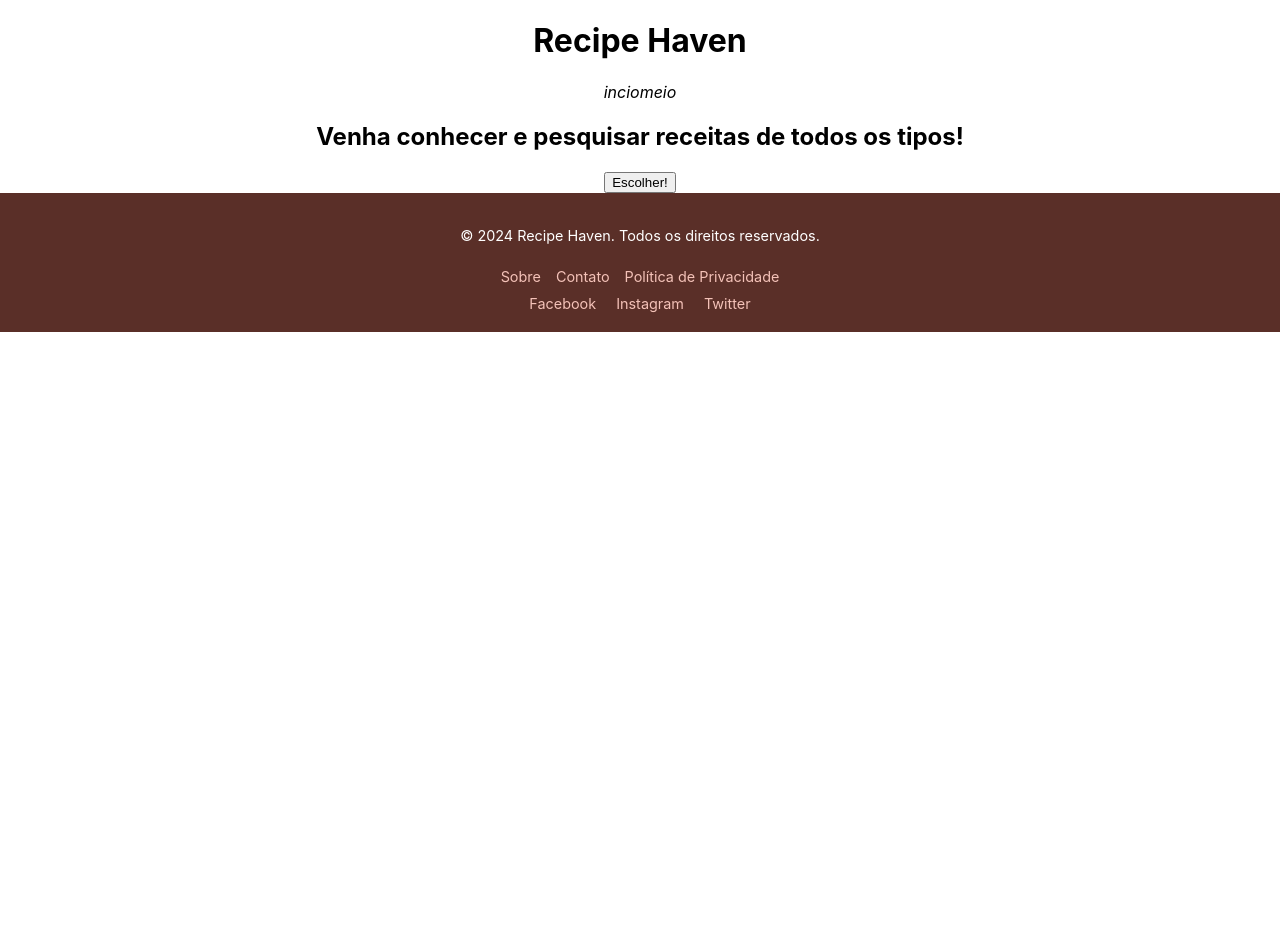
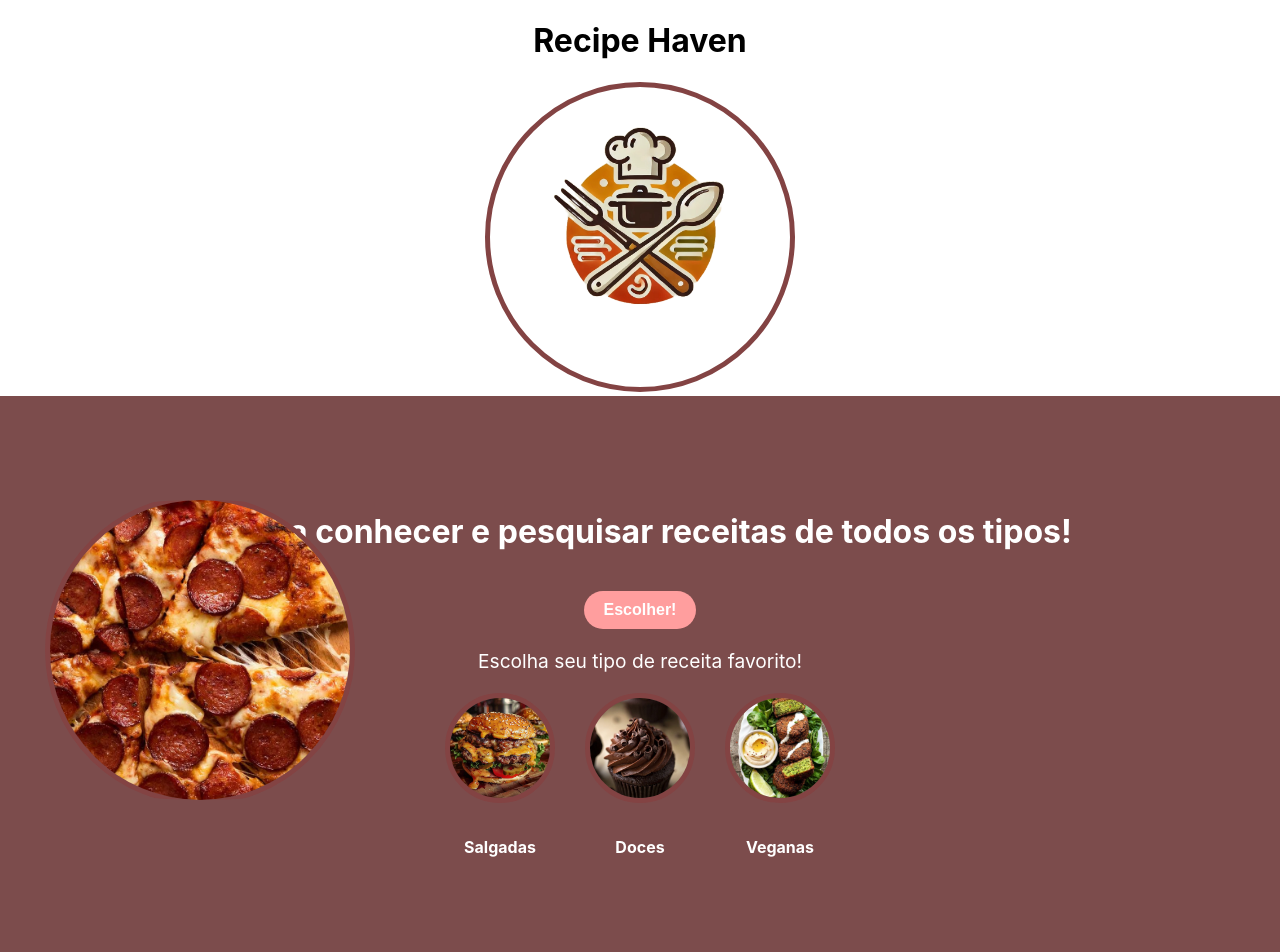
Before and after one commit to MatheusMari/PROJETO---React.js, a React (Create React App) app in the folder receita-react/: page / in a window 1280 px wide. Shown: the top 952 px of the page. Before the commit the page ends 800 px from the top, so only its background shows below. Built offline with nearby package versions, Linux system fonts and the light colour scheme.

Commit message:
criado os arquivos de cabeça para header e conteudo para contend, e seus respectivos arquivos css

```diff
--- a/receita-react/src/Cabeca.css
+++ b/receita-react/src/Cabeca.css
@@ -1,32 +1,37 @@
 
-Cabeca {
-    background-color: #b1625a; /* Fundo do cabeçalho */
-    width: 100%;
-    padding: 15px 30px;
+.Cabeca {
+    background-color: #090000;
+    color: #6b3232;
+    width: 30%;
+    padding: 3px 3px;
     display: flex;
     align-items: center;
     justify-content: space-between;
 }
 
-Cabeca h1 {
+.Cabeca-left {
+    display: flex;
+    align-items: center;
+    gap: 10px;
+}
+
+.logo {
+    width: 20px; /* Reduz o tamanho do logo */
+    height: auto;
+}
+.Cabeca h1 {
     font-size: 1.2rem;
     font-weight: bold;
-    text-align: left;
+    margin: 0px;
 }
 
-Cabeca img {
-    width: 40px;
-    height: auto;
-    margin-right: 10px;
+.menu-icons {
+    display: flex;
+    gap: 20px;
 }
 
-Cabeca .menu-icons {
-    display: flex;
-    gap: 15px;
-}
-
-Cabeca .menu-icons i {
-    font-size: 1.2rem;
+.menu-icons i {
+    font-size: 1.5rem;
     color: #181818;
     cursor: pointer;
 }
--- a/receita-react/src/Cabeca.js
+++ b/receita-react/src/Cabeca.js
@@ -1,17 +1,12 @@
 import React from 'react';
-
-
+import logos from './logo.png'
 function Cabeca() {
     return (
         <header className="Cabeca">
             <div className="Cabeca-left">
+                <h1>Recipe Haven</h1> <img src={logos} alt="Pizza" className="circle-image" />
+            </div>
 
-                <h1>Recipe Haven</h1>
-            </div>
-            <div className="menu-icons">
-                <i className="fas fa-cog">incio</i>
-                <i className="fas fa-bars">meio</i>
-            </div>
         </header>
     );
 }
--- a/receita-react/src/Conteudo.css
+++ b/receita-react/src/Conteudo.css
@@ -1,25 +1,96 @@
+
+/* Estilo principal do conteúdo */
 .Contend-content {
+    display: flex;
+    align-items: center;
+    justify-content: center;
+    background-color: #7c4c4c;
+    color: #fff;
+    padding: 90px;
+    gap: 40px;
+}
+
+/* Imagem circular à esquerda */
+.left-image {
+    flex: 1;
+    display: flex;
+    justify-content: center;
+    align-items: center;
+    position: absolute; /* Posiciona a imagem */
+    bottom: 0; /* Alinha ao fundo da tela */
+    left: 0; /* Alinha ao lado esquerdo da tela */
+    width: 400px; /* Tamanho médio da imagem */
+    height: 300px; /* Mantém a imagem proporcional */
+    clip-path: ellipse(80% 50% at 50% 50%); /* Corta a imagem em forma de meia-lua */
+    border-radius: 50%; /* Torna a imagem redonda */
+     /* Garante que o conteúdo da imagem não ultrapasse a área cortada */
+}
+
+.circle-image {
+    width: 300px;
+    height: 300px;
+    object-fit: cover;
+    border-radius: 50%;
+    border: 5px solid #834343;
+}
+
+/* Conteúdo central à direita */
+.right-content {
+    flex: 2;
     text-align: center;
 }
 
-  .Contend-logo {
-    height: 40vmin;
-    pointer-events: none;
+.right-content h2 {
+    font-size: 2rem;
+    font-weight: bold;
+    margin-bottom: 20px;
 }
 
-  @media (prefers-reduced-motion: no-preference) {
-    .Contend-logo {
-      animation: App-logo-spin infinite 20s linear;
-    }
+.button-choose {
+    margin-top: 20px;
+    padding: 10px 20px;
+    background-color: #ff9e9e;
+    border: none;
+    border-radius: 20px;
+    color: #ffffff;
+    font-size: 1rem;
+    font-weight: bold;
+    cursor: pointer;
+    transition: background-color 0.3s;
 }
 
-  .Contend-header {
-    background-color: #6E3D33;
-    min-height: 100vh;
+.button-choose:hover {
+    background-color: #ffb5b5;
+}
+
+/* Estilo do texto e tipos de receita */
+.right-content p {
+    margin-top: 20px;
+    font-size: 1.2rem;
+}
+
+.recipe-types {
     display: flex;
-    flex-direction: column;
-    align-items: center;
     justify-content: center;
-    font-size: calc(10px + 2vmin);
-    color: rgb(142, 80, 80);
+    gap: 30px;
+    margin-top: 20px;
 }
+
+/* Estilo de cada item de receita */
+.recipe-item {
+    text-align: center;
+}
+
+.recipe-image {
+    width: 100px;
+    height: 100px;
+    object-fit: cover;
+    border-radius: 50%;
+    margin-bottom: 10px;
+    border: 5px solid #834343;
+}
+
+.recipe-item p {
+    font-size: 1rem;
+    font-weight: bold;
+}
--- a/receita-react/src/Conteudo.js
+++ b/receita-react/src/Conteudo.js
@@ -1,14 +1,42 @@
-import logo from './logo.svg';
+import React from 'react';
 import './Conteudo.css';
+import pizza from './Pizza.jpg'; // Substitua pelo caminho da imagem de pizza
+import salgadas from './salgada.jpg';
+import doces from './doce.jpg';
+import veganas from './vegana.jpg';
 
 function Conteudo() {
   return (
     <div className="Contend-content">
+      {/* Imagem circular à esquerda */}
+      <div className="left-image">
+        <img src={pizza} alt="Pizza" className="circle-image" />
+      </div>
+
+      {/* Conteúdo central */}
+      <div className="right-content">
         <h2>Venha conhecer e pesquisar receitas de todos os tipos!</h2>
         <button className="button-choose">Escolher!</button>
+        <p>Escolha seu tipo de receita favorito!</p>
+
+        {/* Tipos de receita */}
+        <div className="recipe-types">
+          <div className="recipe-item">
+            <img src={salgadas} alt="Salgadas" className="recipe-image" />
+            <p>Salgadas</p>
+          </div>
+          <div className="recipe-item">
+            <img src={doces} alt="Doces" className="recipe-image" />
+            <p>Doces</p>
+          </div>
+          <div className="recipe-item">
+            <img src={veganas} alt="Veganas" className="recipe-image" />
+            <p>Veganas</p>
+          </div>
+        </div>
+      </div>
     </div>
-);
+  );
 }
 
-
 export default Conteudo;
```
Lines whose indentation alone changed are shown as unchanged.
